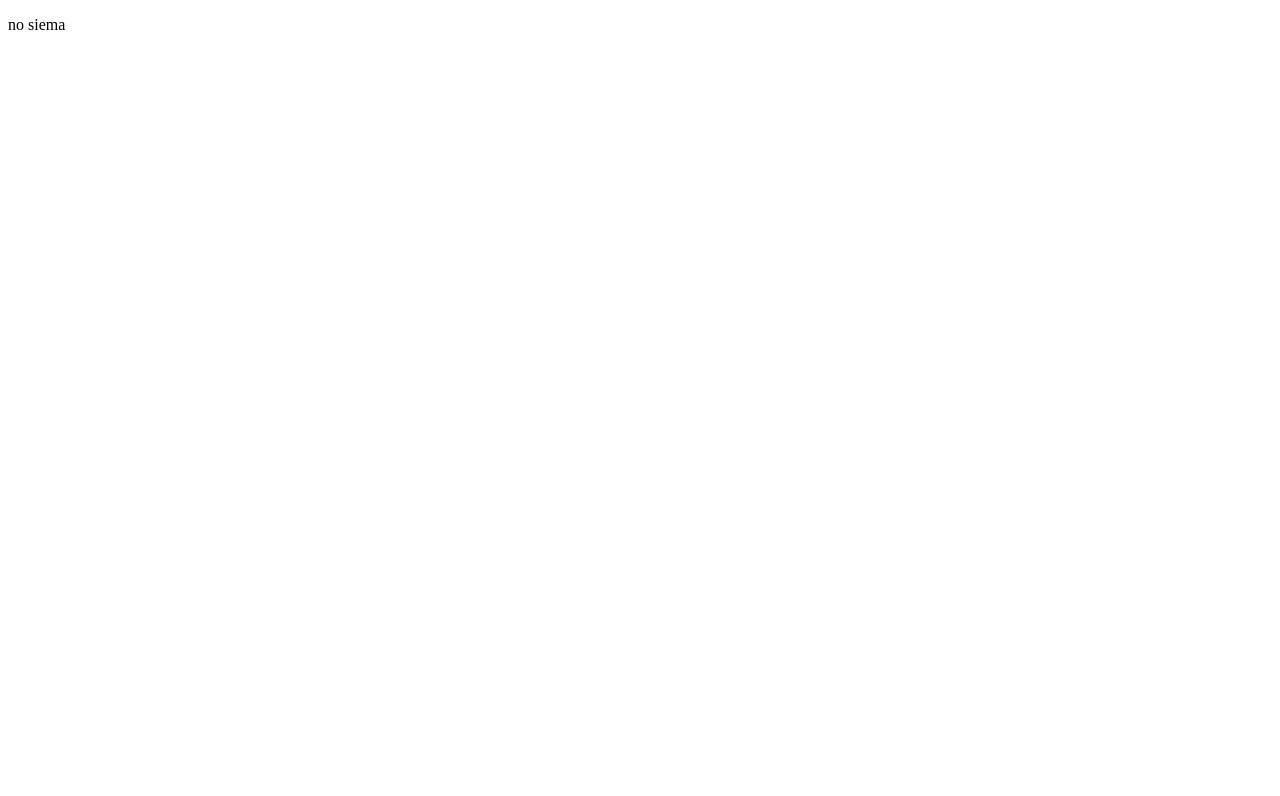
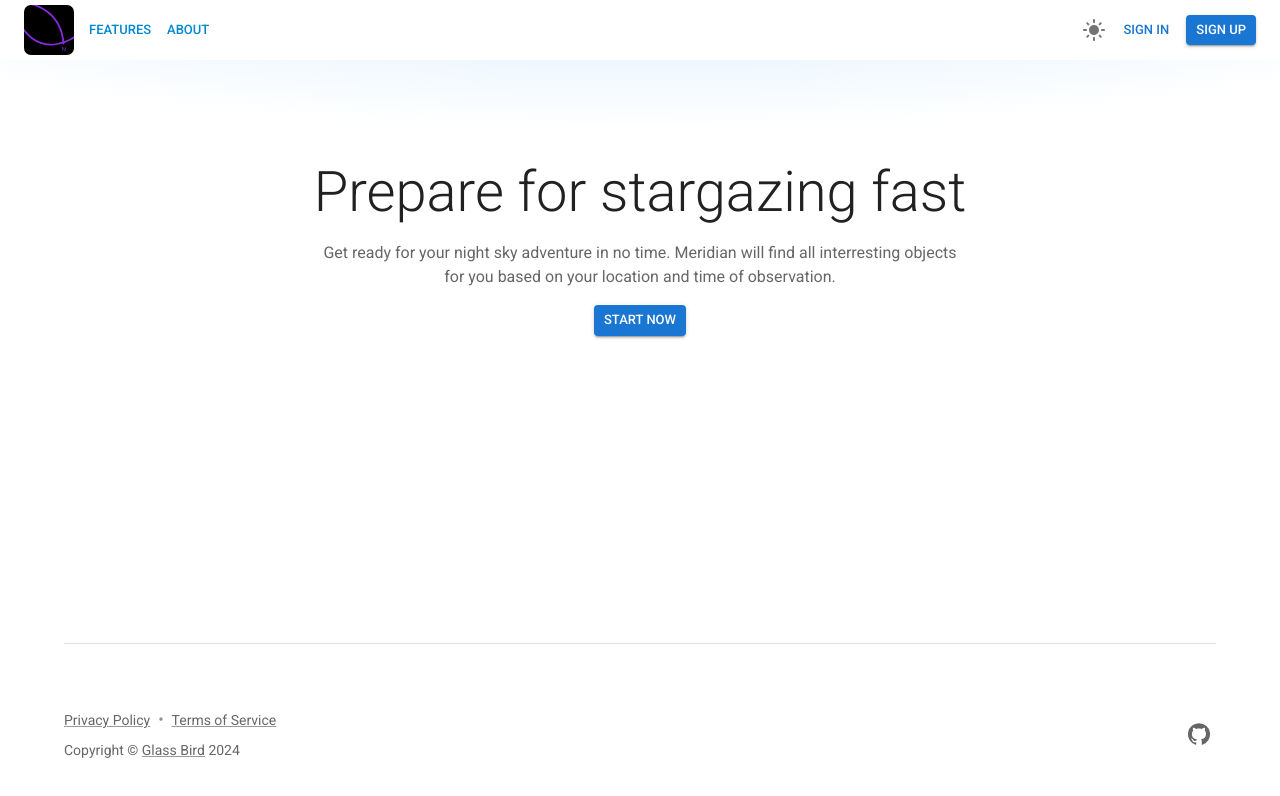
Before and after one commit to matymm347/meridian, a React (Vite) app: page / in a window 1280 px wide. Shown: the top 796 px of the page. Built offline with nearby package versions, Linux system fonts and the light colour scheme.

Commit message:
Introduced React Router

```diff
--- a/package.json
+++ b/package.json
@@ -16,7 +16,8 @@
     "@mui/icons-material": "^6.1.3",
     "@mui/material": "^6.1.3",
     "react": "^18.3.1",
-    "react-dom": "^18.3.1"
+    "react-dom": "^18.3.1",
+    "react-router-dom": "^6.27.0"
   },
   "devDependencies": {
     "@eslint/js": "^9.11.1",
--- a/src/components/Hero.jsx
+++ b/src/components/Hero.jsx
@@ -3,8 +3,15 @@
 import Container from "@mui/material/Container";
 import Stack from "@mui/material/Stack";
 import Typography from "@mui/material/Typography";
+import { useNavigate } from "react-router-dom";
 
 export default function Hero() {
+  const navigate = useNavigate();
+
+  const handleRedirectToLauncher = () => {
+    navigate("/observationlauncher");
+  };
+
   return (
     <Box
       id="hero"
@@ -60,6 +67,7 @@
             color="primary"
             size="small"
             sx={{ minWidth: "fit-content" }}
+            onClick={handleRedirectToLauncher}
           >
             Start now
           </Button>
--- a/src/main.jsx
+++ b/src/main.jsx
@@ -1,11 +1,10 @@
 import { StrictMode } from "react";
 import { createRoot } from "react-dom/client";
-import WelcomePage from "./WelcomePage";
-import ObservationLauncher from "./components/ObservationLauncher";
+import { RouterProvider } from "react-router-dom";
+import { router } from "./router";
 
 createRoot(document.getElementById("root")).render(
   <StrictMode>
-    {/* <WelcomePage /> */}
-    <ObservationLauncher />
+    <RouterProvider router={router} />
   </StrictMode>
 );
--- /dev/null
+++ b/src/router.jsx
@@ -0,0 +1,16 @@
+import { createBrowserRouter } from "react-router-dom";
+import WelcomePage from "./WelcomePage";
+import ObservationLauncher from "./components/ObservationLauncher";
+
+const router = createBrowserRouter([
+  {
+    path: "/",
+    element: <WelcomePage />,
+  },
+  {
+    path: "observationlauncher",
+    element: <ObservationLauncher />,
+  },
+]);
+
+export { router };
```
Also changed, not shown: 1 other file (tests, documents, lock files or other folders).
